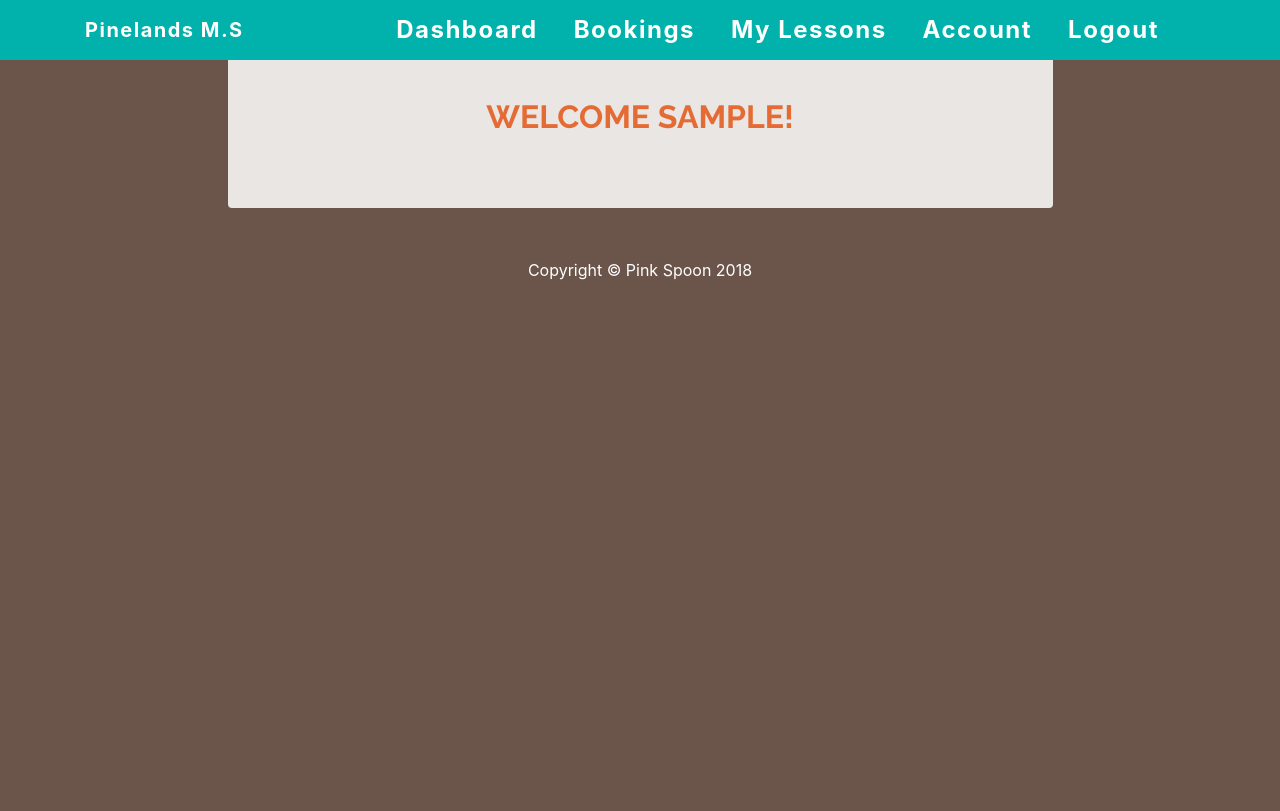
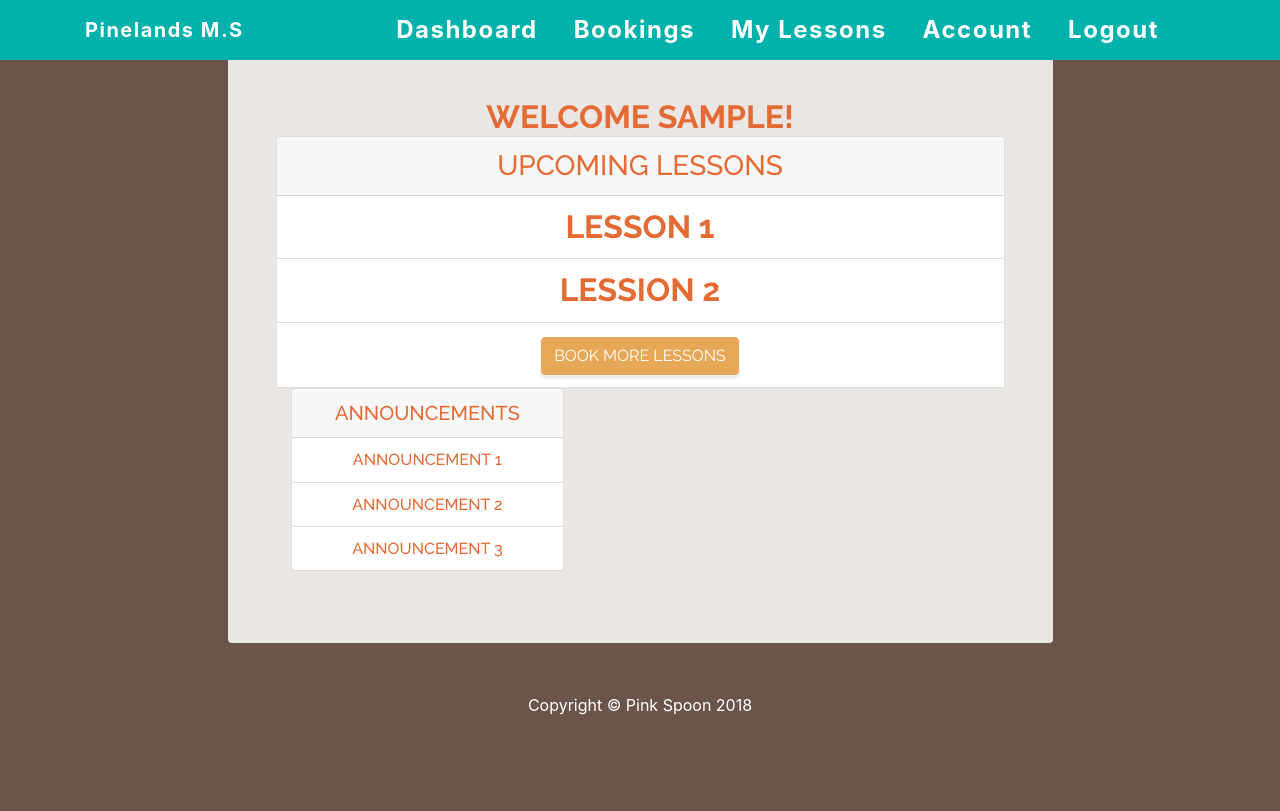
Before and after one commit to AsianJohnBoi/IFB299-Music-School, a Django app: template music_school/music_app/templates/music_app/dashboard.html in a window 1280 px wide. Shown: the top 811 px of the page. Before the commit the page ends 280 px from the top, so only its background shows below. Run offline with Django 3.2, Linux system fonts and the light colour scheme; the template is opened without the code that fills it, so the values that code supplies are empty; the visitor is signed in with stand-in values (Sample User, id 1); parts of the project's set-up code (start-up, migrations or seed data) failed here and were passed over; some libraries are stand-ins or nearby versions.

Commit message:
Starting dashboard layout

```diff
--- a/music_school/music_app/templates/music_app/dashboard.html
+++ b/music_school/music_app/templates/music_app/dashboard.html
@@ -27,7 +27,7 @@
 <body>
 
   <!-- Navigation -->
-  {% if user.is_authenticated %}
+  {% if 1 %} <!-- % if user.is_authenticated % -->
     <nav id="Nav_style" class="navbar fixed-top navbar-expand-lg navbar-dark fixed-top">
       <div class="container">
         <a id="logo" class="navbar-brand" href="{% url 'index' %}">Pinelands M.S</a>
@@ -67,12 +67,41 @@
                   <span class="section-heading-upper"></span>
                   <span class="my-4">Welcome {{ user.get_username }}!</span>
                   <!-- Contact Form -->
+
+                    <div class="card card-outline-primary h-100">
+                      <h3 class="card-header">Upcoming Lessons</h3>
+                      <div>
+                      <ul class="list-group list-group-flush">
+                        <li class="list-group-item">Lesson 1</li>
+                        <li class="list-group-item">Lession 2</li>
+                        <li class="list-group-item">
+                          <a href="#" class="btn btn-primary">Book More Lessons</a>
+                        </li>
+                      </ul>
+                    </div>
+                    </div>
+
+
+                    <div class="col-lg-5 mb-4">
+                      <div class="card h-100">
+                        <h5 class="card-header">Announcements</h5>
+                        <ul class="list-group list-group-flush">
+                          <h6 class="list-group-item">Announcement 1</h6>
+                          <h6 class="list-group-item">Announcement 2</h6>
+                          <h6 class="list-group-item">Announcement 3</h6>
+                        </ul>
+                      </div>
+                    </div>
+
+                </div>
                 </div>
               </div>
             </div>
           </div>
         </div>
         <!-- /.container -->
+
+
 
         <!-- Footer -->
         <footer class="py-5 ">
```
